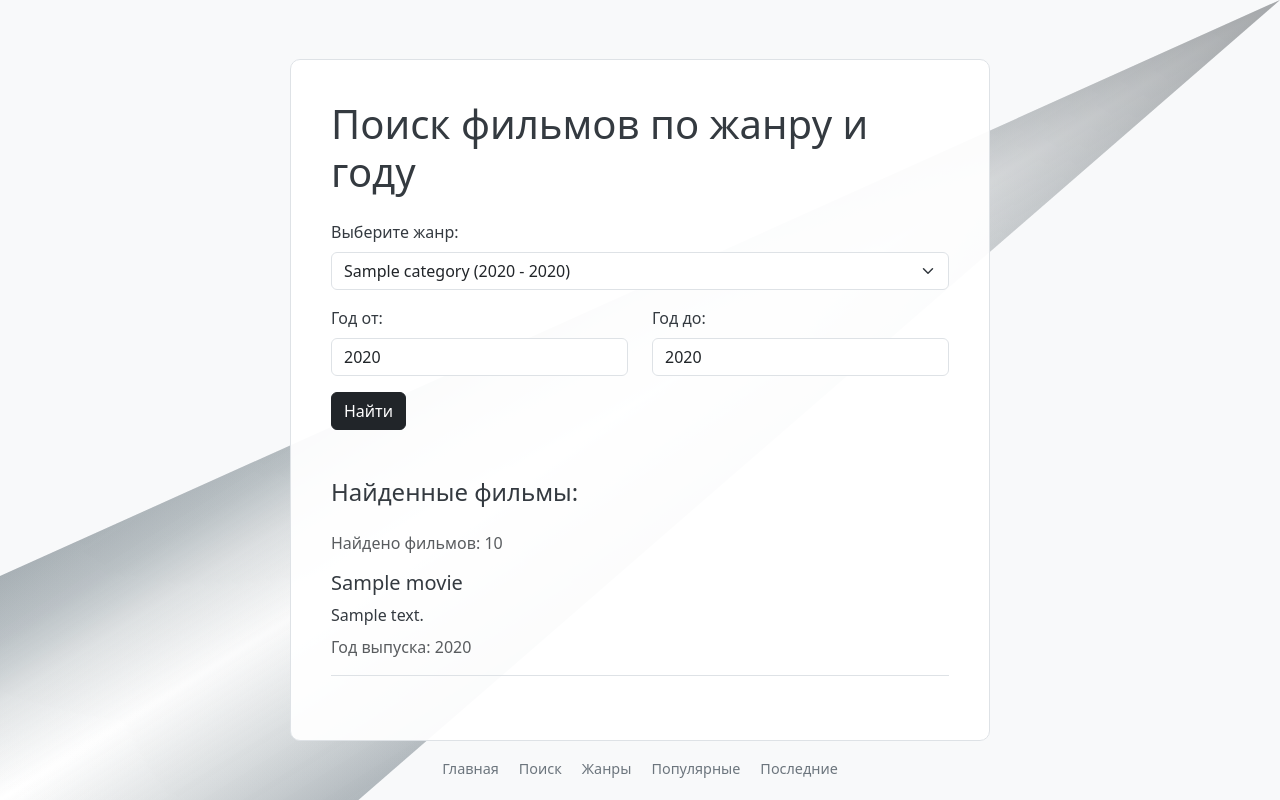
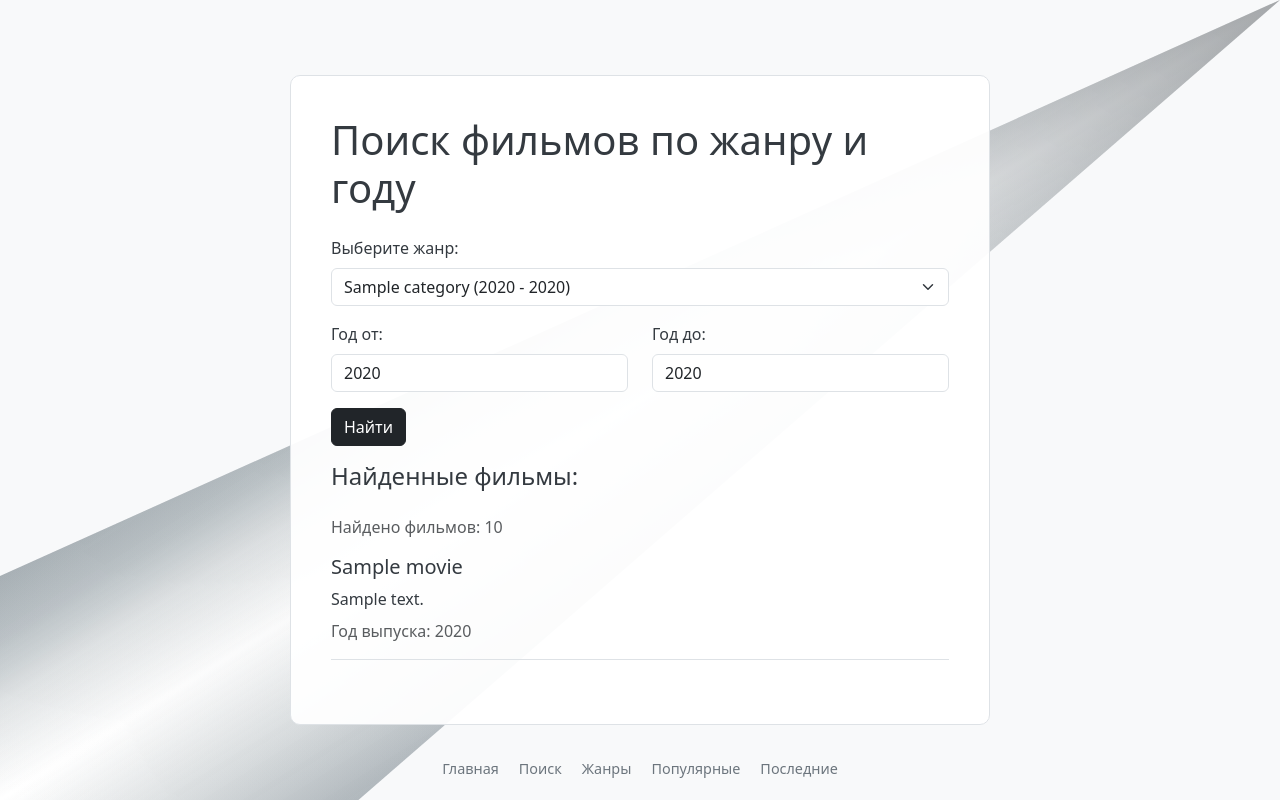
Before and after one commit to khizha/movie_search_project_web, a Flask app: template templates/genre.html in a window 1280 px wide. Run offline with Flask 3, Linux system fonts and the light colour scheme; the template is opened without the code that fills it: most values are stand-ins (such as "Sample title", 1, 10 or a date in 2020).

Commit message:
Improved genre search results layout

```diff
--- a/static/css/style.css
+++ b/static/css/style.css
@@ -115,8 +115,15 @@
     }
 
     .search-card {
-        max-height: calc(100vh - 60px);
+        max-height: calc(100vh - 90px);
         overflow: hidden;
         display: flex;
         flex-direction: column;
     }
+
+    @media (max-height: 700px) {
+    .search-card {
+        max-height: calc(100vh - 60px);
+        padding: 25px;
+    }
+}
--- a/templates/genre.html
+++ b/templates/genre.html
@@ -12,6 +12,7 @@
     align-items-center
 ">
     <div
+        class="search-card"
         style="
             width: 100%;
             max-width: 700px;
@@ -100,7 +101,7 @@
         {% endif %}
 
         {% if movies %}
-            <h2 class="h4 mt-5 mb-4">
+            <h2 class="h4 mt-3 mb-4">
                 Найденные фильмы:
             </h2>
 
@@ -115,6 +116,8 @@
                     Найдено фильмов: {{ total }}
                 </p>
             {% endif %}
+
+            <div class="movie-results">
 
                 {% for movie in movies %}
                     <div
@@ -132,6 +135,8 @@
                         </p>
                     </div>
                 {% endfor %}
+
+             </div>
 
             {% if has_previous or has_next %}
                 <div
```
Lines whose indentation alone changed are shown as unchanged.
